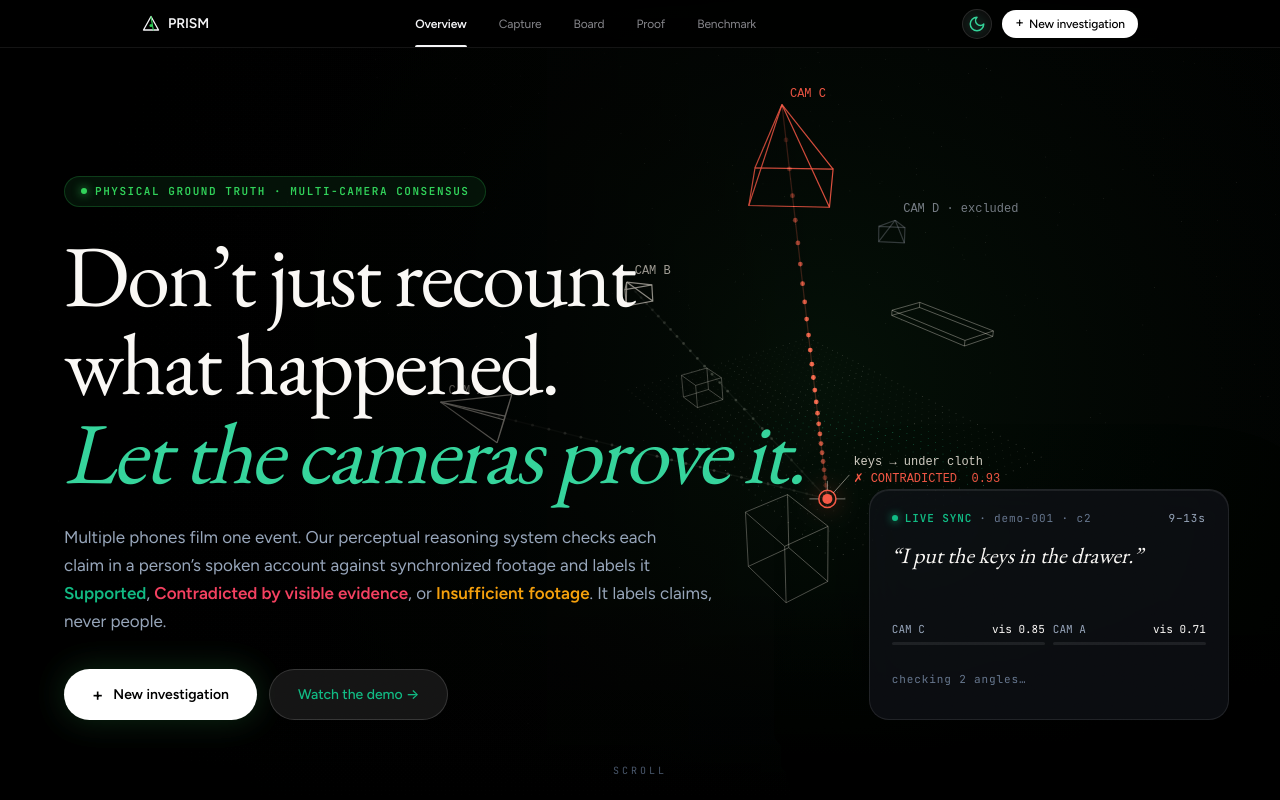
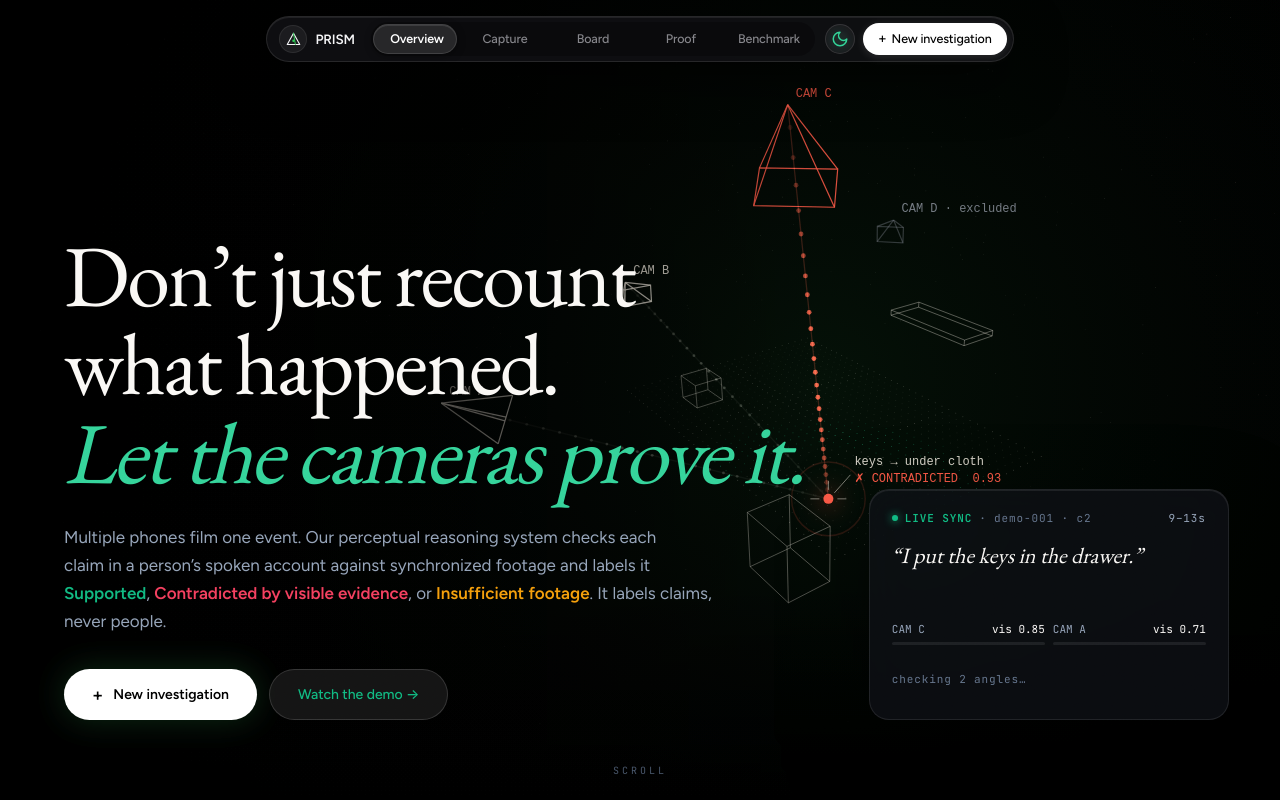
Before and after one commit to Anish0104/GoogleDeepmind, a Next.js app: page / in a window 1280 px wide. Shown: the top 800 px of the page. Built offline with nearby package versions, Linux system fonts and the light colour scheme.

Commit message:
feat: modernize floating island navbar, remove hero pill badge and privacy text

```diff
--- a/components/overview/Hero.tsx
+++ b/components/overview/Hero.tsx
@@ -149,27 +149,6 @@ export function Hero({
         }}
       />
       <div style={{ position: "relative", zIndex: 2, height: "100%", boxSizing: "border-box", display: "flex", flexDirection: "column", justifyContent: "flex-end", padding: "0 clamp(20px,5vw,72px) clamp(56px,10vh,110px)", maxWidth: 960 }}>
-        <div style={{ marginBottom: 24 }}>
-          <span
-            className="rs-mono"
-            style={{
-              display: "inline-flex",
-              alignItems: "center",
-              gap: 8,
-              padding: "6px 16px",
-              borderRadius: 999,
-              background: isDark ? "rgba(48, 209, 88, 0.08)" : "rgba(48, 209, 88, 0.12)",
-              border: `1px solid ${isDark ? "rgba(48, 209, 88, 0.22)" : "rgba(48, 209, 88, 0.28)"}`,
-              color: isDark ? "#30D158" : "#248A3D",
-              fontSize: 11,
-              letterSpacing: "0.14em",
-              fontWeight: 600,
-            }}
-          >
-            <span style={{ width: 6, height: 6, borderRadius: "50%", background: "#30D158", boxShadow: "0 0 10px #30D158", flex: "none" }} />
-            PHYSICAL GROUND TRUTH · MULTI-CAMERA CONSENSUS
-          </span>
-        </div>
         <h1
           className="rs-serif"
           style={{
--- a/components/overview/Overview.tsx
+++ b/components/overview/Overview.tsx
@@ -187,15 +187,6 @@ export function Overview({
         </div>
       </section>
 
-      <section style={{ ...SECTION, padding: "clamp(60px,12vh,140px) clamp(20px,5vw,72px)", maxWidth: 1100, textAlign: "center" }}>
-        <div data-reveal="" className="rs-mono" style={{ display: "inline-flex", alignItems: "center", gap: 6, fontSize: 11, letterSpacing: "0.14em", color: "#10B981", marginBottom: 28, fontWeight: 500 }}>
-          DATA INTEGRITY & PRIVACY
-        </div>
-        <p data-reveal="" className="rs-serif" style={{ margin: 0, fontSize: "clamp(32px,4vw,56px)", lineHeight: 1.25, letterSpacing: "-0.015em", textWrap: "balance", color: isDark ? "#FAF8F5" : "#0A0C10" }}>
-          Raw video stays on the local device. Only short validated clips <span style={{ color: "#10B981", fontStyle: "italic" }}>(4 seconds or less)</span> and low resolution stills go to the models. Zero face recognition.
-        </p>
-      </section>
-
       <section style={{ ...SECTION, padding: "clamp(60px,12vh,140px) clamp(20px,5vw,72px) 60px", maxWidth: 1320 }}>
         <div
           data-reveal=""
@@ -236,10 +227,6 @@ export function Overview({
             </Link>
           </div>
         </div>
-        <div className="rs-mono" style={{ display: "flex", flexWrap: "wrap", justifyContent: "space-between", gap: 12, marginTop: 40, fontSize: 11, letterSpacing: "0.08em", color: "var(--text-muted)" }}>
-          <span>PRISM · Multi-Perspective Evidence Architecture</span>
-          <span>Local On-Device Privacy · Mathematical Consensus</span>
-        </div>
       </section>
     </div>
   );
--- a/components/site/Nav.tsx
+++ b/components/site/Nav.tsx
@@ -1,5 +1,5 @@
-// OWNER: Dev 4. Apple-style global navigation: translucent frosted glass,
-// minimalist typography, active tab indicators, theme switch and pill CTA.
+// OWNER: Dev 4. Modern floating island navigation: fluid sliding tab pill,
+// micro-glass blur, theme toggle, and tactile investigation CTA.
 "use client";
 
 import Link from "next/link";
@@ -8,6 +8,8 @@ import { useEffect, useState } from "react";
 import { NAV_ITEMS, navIndex } from "./routes";
 import { useTheme } from "./ThemeContext";
 import { ThemeToggle } from "./ThemeToggle";
+
+const EASE = "cubic-bezier(0.16, 1, 0.3, 1)";
 
 export function Logo({ size = 18, isDark = true }: { size?: number; isDark?: boolean }) {
   return (
@@ -54,7 +56,7 @@ export function Nav() {
   const idx = navIndex(pathname);
 
   useEffect(() => {
-    const onScroll = () => setScrolled(window.scrollY > 12);
+    const onScroll = () => setScrolled(window.scrollY > 16);
     onScroll();
     window.addEventListener("scroll", onScroll, { passive: true });
     return () => window.removeEventListener("scroll", onScroll);
@@ -64,45 +66,46 @@ export function Nav() {
   return (
     <>
       <nav
-        aria-label="Global"
+        aria-label="Primary"
         style={{
           position: "fixed",
-          top: 0,
+          top: 16,
           left: 0,
           right: 0,
-          height: 48,
           zIndex: 100,
-          background: isDark
-            ? scrolled
-              ? "rgba(0,0,0,0.85)"
-              : "rgba(0,0,0,0.72)"
-            : scrolled
-              ? "rgba(255,255,255,0.88)"
-              : "rgba(255,255,255,0.8)",
-          backdropFilter: "saturate(180%) blur(20px)",
-          WebkitBackdropFilter: "saturate(180%) blur(20px)",
-          borderBottom: `1px solid ${isDark ? "rgba(255,255,255,0.08)" : "rgba(0,0,0,0.08)"}`,
-          boxShadow: scrolled
-            ? isDark
-              ? "0 4px 20px rgba(0,0,0,0.4)"
-              : "0 4px 20px rgba(0,0,0,0.04)"
-            : "none",
-          transition: "background 0.3s ease, border-color 0.3s ease, box-shadow 0.3s ease",
+          display: "flex",
+          justifyContent: "center",
+          padding: "0 16px",
+          pointerEvents: "none",
         }}
       >
         <div
           style={{
-            maxWidth: 1040,
-            margin: "0 auto",
-            height: "100%",
+            pointerEvents: "auto",
+            position: "relative",
             display: "flex",
             alignItems: "center",
-            justifyContent: "space-between",
-            padding: "0 22px",
-            boxSizing: "border-box",
+            gap: 10,
+            padding: "5px 6px 5px 12px",
+            borderRadius: 999,
+            background: isDark
+              ? scrolled
+                ? "rgba(18, 18, 22, 0.92)"
+                : "rgba(18, 18, 22, 0.78)"
+              : scrolled
+                ? "rgba(255, 255, 255, 0.94)"
+                : "rgba(255, 255, 255, 0.86)",
+            backdropFilter: "blur(28px) saturate(190%)",
+            WebkitBackdropFilter: "blur(28px) saturate(190%)",
+            border: `1px solid ${isDark ? "rgba(255,255,255,0.1)" : "rgba(0,0,0,0.08)"}`,
+            boxShadow: isDark
+              ? "0 20px 50px rgba(0,0,0,0.6), 0 1px 3px rgba(0,0,0,0.4), inset 0 1px 0 rgba(255,255,255,0.08)"
+              : "0 14px 36px -6px rgba(0,0,0,0.08), 0 1px 3px rgba(0,0,0,0.04), inset 0 1px 0 rgba(255,255,255,1)",
+            transform: scrolled ? "scale(0.98)" : "none",
+            transition: `transform 0.4s ${EASE}, background 0.3s ease, border-color 0.3s ease, box-shadow 0.3s ease`,
           }}
         >
-          {/* Brand */}
+          {/* Brand Lockup */}
           <Link
             href="/"
             aria-label="PRISM home"
@@ -110,16 +113,32 @@ export function Nav() {
               display: "flex",
               alignItems: "center",
               gap: 8,
+              padding: "0 6px 0 0",
+              height: 34,
+              borderRadius: 999,
               textDecoration: "none",
               color: isDark ? "#F5F5F7" : "#1D1D1F",
               transition: "opacity 0.2s ease",
             }}
           >
-            <Logo size={18} isDark={isDark} />
+            <span
+              style={{
+                width: 28,
+                height: 28,
+                borderRadius: "50%",
+                background: isDark ? "rgba(255,255,255,0.06)" : "rgba(0,0,0,0.04)",
+                display: "flex",
+                alignItems: "center",
+                justifyContent: "center",
+                border: `1px solid ${isDark ? "rgba(255,255,255,0.08)" : "rgba(0,0,0,0.06)"}`,
+              }}
+            >
+              <Logo size={15} isDark={isDark} />
+            </span>
             <span
               style={{
                 fontFamily: "var(--font-sans)",
-                fontSize: 14,
+                fontSize: 13.5,
                 fontWeight: 600,
                 letterSpacing: "-0.01em",
               }}
@@ -128,16 +147,41 @@ export function Nav() {
             </span>
           </Link>
 
-          {/* Desktop Global Navigation Links */}
+          {/* Gliding Navigation Capsule */}
           <div
-            className="hidden min-[800px]:flex"
+            className="hidden min-[820px]:grid"
             style={{
-              alignItems: "center",
-              gap: 32,
-              height: "100%",
               position: "relative",
+              gridTemplateColumns: "repeat(5, 88px)",
+              height: 34,
+              background: isDark ? "rgba(0,0,0,0.28)" : "rgba(0,0,0,0.035)",
+              borderRadius: 999,
+              padding: 2,
+              boxSizing: "border-box",
             }}
           >
+            {/* Smooth Gliding Active Pill */}
+            <span
+              aria-hidden
+              style={{
+                position: "absolute",
+                top: 2,
+                left: 2,
+                width: 84,
+                height: 30,
+                borderRadius: 999,
+                background: isDark ? "rgba(255,255,255,0.12)" : "#FFFFFF",
+                border: `1px solid ${isDark ? "rgba(255,255,255,0.12)" : "rgba(0,0,0,0.05)"}`,
+                boxSizing: "border-box",
+                boxShadow: isDark
+                  ? "0 2px 8px rgba(0,0,0,0.4), inset 0 1px 0 rgba(255,255,255,0.1)"
+                  : "0 2px 8px rgba(0,0,0,0.06), 0 1px 2px rgba(0,0,0,0.03), inset 0 1px 0 rgba(255,255,255,1)",
+                transform: `translateX(${Math.max(0, idx) * 88}px)`,
+                opacity: idx < 0 ? 0 : 1,
+                transition: `transform 0.35s ${EASE}, opacity 0.25s ease, background 0.3s ease`,
+                pointerEvents: "none",
+              }}
+            />
             {NAV_ITEMS.map((item, i) => {
               const active = i === idx;
               return (
@@ -147,15 +191,18 @@ export function Nav() {
                   aria-current={active ? "page" : undefined}
                   style={{
                     position: "relative",
+                    zIndex: 1,
+                    height: 30,
                     display: "flex",
                     alignItems: "center",
-                    height: "100%",
-                    fontSize: 12,
-                    fontWeight: active ? 600 : 400,
+                    justifyContent: "center",
+                    fontSize: 12.5,
+                    fontWeight: active ? 600 : 500,
                     letterSpacing: "-0.01em",
-                    color: active ? (isDark ? "#F5F5F7" : "#1D1D1F") : isDark ? "#86868B" : "#86868B",
+                    color: active ? (isDark ? "#FFFFFF" : "#1D1D1F") : isDark ? "#86868B" : "#86868B",
+                    borderRadius: 999,
                     textDecoration: "none",
-                    transition: "color 0.2s ease, opacity 0.2s ease",
+                    transition: `color 0.25s ${EASE}`,
                   }}
                   onMouseEnter={(e) => {
                     if (!active) e.currentTarget.style.color = isDark ? "#F5F5F7" : "#1D1D1F";
@@ -165,27 +212,13 @@ export function Nav() {
                   }}
                 >
                   {item.label}
-                  {active && (
-                    <span
-                      aria-hidden
-                      style={{
-                        position: "absolute",
-                        bottom: 0,
-                        left: 0,
-                        right: 0,
-                        height: 2,
-                        borderRadius: "2px 2px 0 0",
-                        background: isDark ? "#F5F5F7" : "#1D1D1F",
-                      }}
-                    />
-                  )}
                 </Link>
               );
             })}
           </div>
 
           {/* Right Controls */}
-          <div style={{ display: "flex", alignItems: "center", gap: 10 }}>
+          <div style={{ display: "flex", alignItems: "center", gap: 8 }}>
             <ThemeToggle size={30} />
 
             <Link
@@ -194,20 +227,23 @@ export function Nav() {
                 display: "inline-flex",
                 alignItems: "center",
                 gap: 5,
-                height: 28,
-                padding: "0 13px",
-                borderRadius: 980,
-                fontSize: 12,
+                height: 32,
+                padding: "0 15px",
+                borderRadius: 999,
+                fontSize: 12.5,
                 fontWeight: 500,
                 letterSpacing: "-0.01em",
                 background: isDark ? "#FFFFFF" : "#1D1D1F",
                 color: isDark ? "#000000" : "#FFFFFF",
                 textDecoration: "none",
-                transition: "opacity 0.2s ease, transform 0.2s ease",
                 whiteSpace: "nowrap",
+                boxShadow: isDark
+                  ? "0 2px 10px rgba(255,255,255,0.12)"
+                  : "0 2px 10px rgba(0,0,0,0.14)",
+                transition: `transform 0.2s ${EASE}, opacity 0.2s ${EASE}, box-shadow 0.2s ease`,
               }}
               onMouseEnter={(e) => {
-                e.currentTarget.style.opacity = "0.85";
+                e.currentTarget.style.opacity = "0.88";
                 e.currentTarget.style.transform = "scale(1.02)";
               }}
               onMouseLeave={(e) => {
@@ -220,32 +256,32 @@ export function Nav() {
               <span className="min-[480px]:hidden">New</span>
             </Link>
 
-            {/* Mobile Hamburger Button */}
+            {/* Mobile Menu Hamburger */}
             <button
               type="button"
               onClick={() => setMenuOpen((o) => !o)}
               aria-label={menuOpen ? "Close menu" : "Open menu"}
               aria-expanded={menuOpen}
-              className="flex min-[800px]:hidden"
+              className="flex min-[820px]:hidden"
               style={{
                 position: "relative",
                 width: 32,
                 height: 32,
                 borderRadius: "50%",
                 border: "none",
-                background: "transparent",
+                background: isDark ? "rgba(255,255,255,0.06)" : "rgba(0,0,0,0.05)",
                 cursor: "pointer",
                 alignItems: "center",
                 justifyContent: "center",
                 padding: 0,
               }}
             >
-              <div style={{ width: 16, height: 12, position: "relative" }}>
+              <div style={{ width: 14, height: 10, position: "relative" }}>
                 <span
                   style={{
                     position: "absolute",
                     left: 0,
-                    top: menuOpen ? 5 : 1,
+                    top: menuOpen ? 4.5 : 0,
                     width: "100%",
                     height: 1.5,
                     borderRadius: 1,
@@ -258,7 +294,7 @@ export function Nav() {
                   style={{
                     position: "absolute",
                     left: 0,
-                    bottom: menuOpen ? 5 : 1,
+                    bottom: menuOpen ? 4.5 : 0,
                     width: "100%",
                     height: 1.5,
                     borderRadius: 1,
@@ -275,26 +311,25 @@ export function Nav() {
 
       {/* Mobile Drawer Overlay */}
       <div
-        className="min-[800px]:hidden"
+        className="min-[820px]:hidden"
         aria-hidden={!menuOpen}
         style={{
           position: "fixed",
           inset: 0,
-          top: 48,
           zIndex: 99,
-          background: isDark ? "rgba(0,0,0,0.92)" : "rgba(255,255,255,0.92)",
-          backdropFilter: "saturate(180%) blur(24px)",
-          WebkitBackdropFilter: "saturate(180%) blur(24px)",
+          background: isDark ? "rgba(8,9,11,0.95)" : "rgba(245,245,247,0.95)",
+          backdropFilter: "blur(32px)",
+          WebkitBackdropFilter: "blur(32px)",
           opacity: menuOpen ? 1 : 0,
           pointerEvents: menuOpen ? "auto" : "none",
           transition: "opacity 0.3s ease",
           display: "flex",
           flexDirection: "column",
-          padding: "32px 24px 48px",
+          justifyContent: "center",
+          padding: "96px 32px 48px",
           gap: 16,
         }}
       >
-        <div style={{ display: "flex", flexDirection: "column", gap: 12, marginTop: 12 }}>
         {NAV_ITEMS.map((item, i) => {
           const active = i === idx;
           return (
@@ -305,10 +340,10 @@ export function Nav() {
               onClick={() => setMenuOpen(false)}
               style={{
                 padding: "12px 0",
-                  fontSize: 24,
+                fontSize: 28,
                 fontWeight: active ? 600 : 400,
                 letterSpacing: "-0.02em",
-                  color: active ? (isDark ? "#FFFFFF" : "#000000") : "var(--text-muted)",
+                color: active ? (isDark ? "#FFFFFF" : "#1D1D1F") : "#86868B",
                 textDecoration: "none",
                 borderBottom: `1px solid ${isDark ? "rgba(255,255,255,0.06)" : "rgba(0,0,0,0.06)"}`,
               }}
@@ -317,18 +352,17 @@ export function Nav() {
             </Link>
           );
         })}
-        </div>
 
         <Link
           href="/new"
           tabIndex={menuOpen ? 0 : -1}
           onClick={() => setMenuOpen(false)}
           style={{
-            marginTop: 24,
+            marginTop: 20,
             padding: "14px 24px",
             fontSize: 14,
             fontWeight: 500,
-            borderRadius: 980,
+            borderRadius: 999,
             textAlign: "center",
             textDecoration: "none",
             background: isDark ? "#FFFFFF" : "#1D1D1F",
```
Lines whose indentation alone changed are shown as unchanged.
